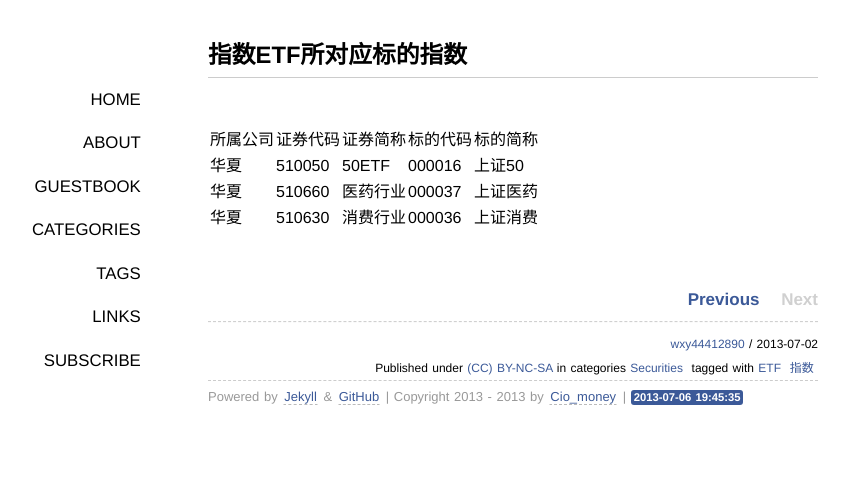
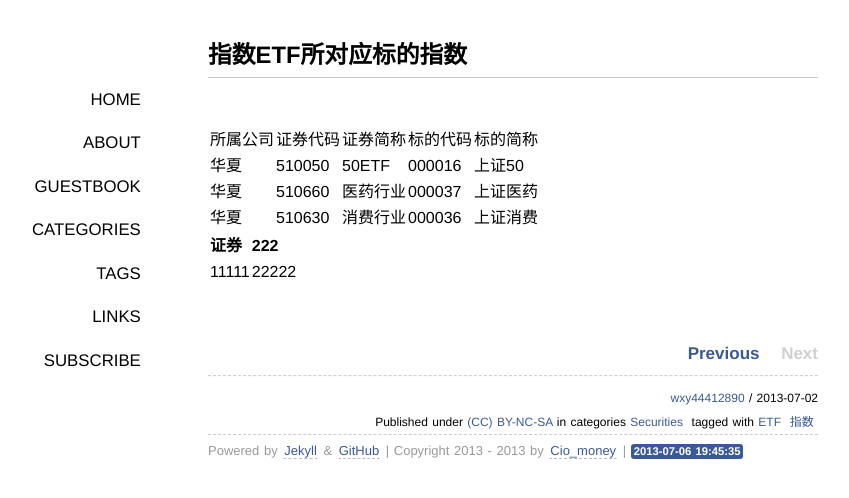
Before and after one commit to wxy44412890/wxy44412890.github.com, a Jekyll site: the page built from _posts/2013-07-02-zhi-shu-etf.md, in a window 1280 px wide. Shown: the top 498 px of the page, without its empty margins (127-976 px from the left). Built offline with Jekyll 4.4.1, drawn with Linux system fonts in a browser that asks for light colours; some web fonts are replaced; Markdown is read by kramdown in place of the engine named in the settings; comment, search, counter and statistics services are not loaded.

Commit message:
(1)测试

```diff
--- a/_posts/2013-07-02-zhi-shu-etf.md
+++ b/_posts/2013-07-02-zhi-shu-etf.md
@@ -43,3 +43,9 @@ tags: [ETF, 指数]
 	</tr>
 
 </table>
+
+
+
+证券|222
+:----|:----
+11111|22222
```
